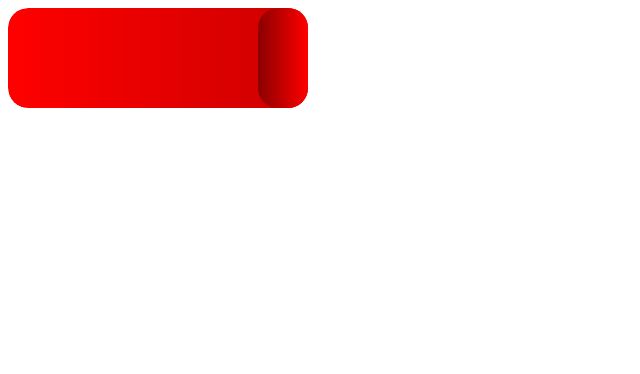
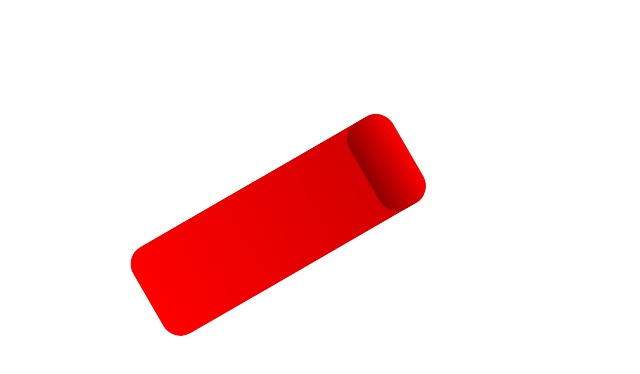
Before and after one commit to Sveta756/svg-tape, a plain HTML site: page index.html in a window 1280 px wide. Shown: the whole page, without its empty margins (0-640 px from the left). Drawn offline with Linux system fonts and the light colour scheme.

Commit message:
Update index.html

```diff
--- a/index.html
+++ b/index.html
@@ -40,6 +40,8 @@
 
      <style>
          .img-wrapper {
+        transform: rotate(-30deg);
+        margin: 100px;
         position: relative;
         overflow: hidden;
         width: 600px;
```
